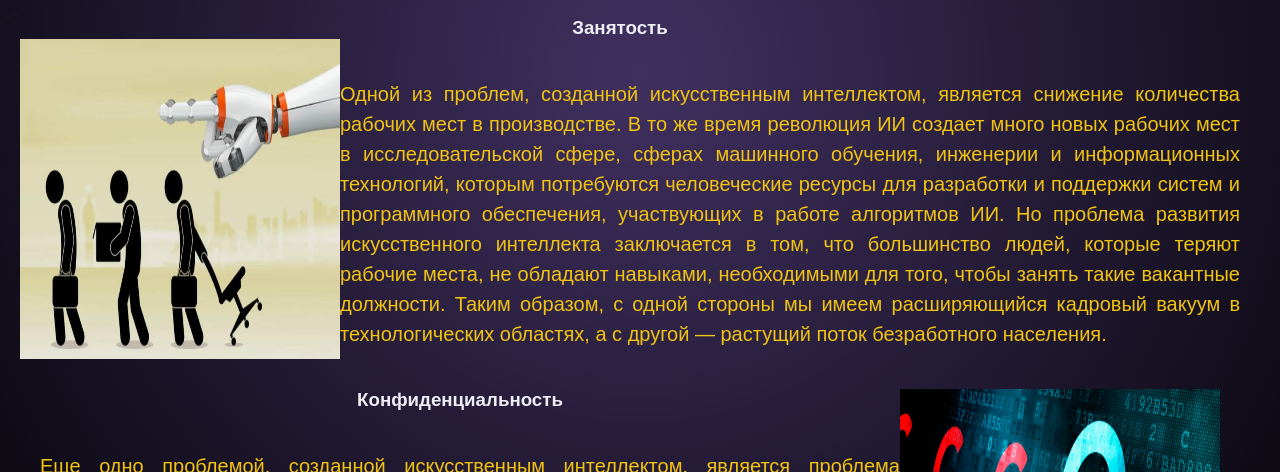
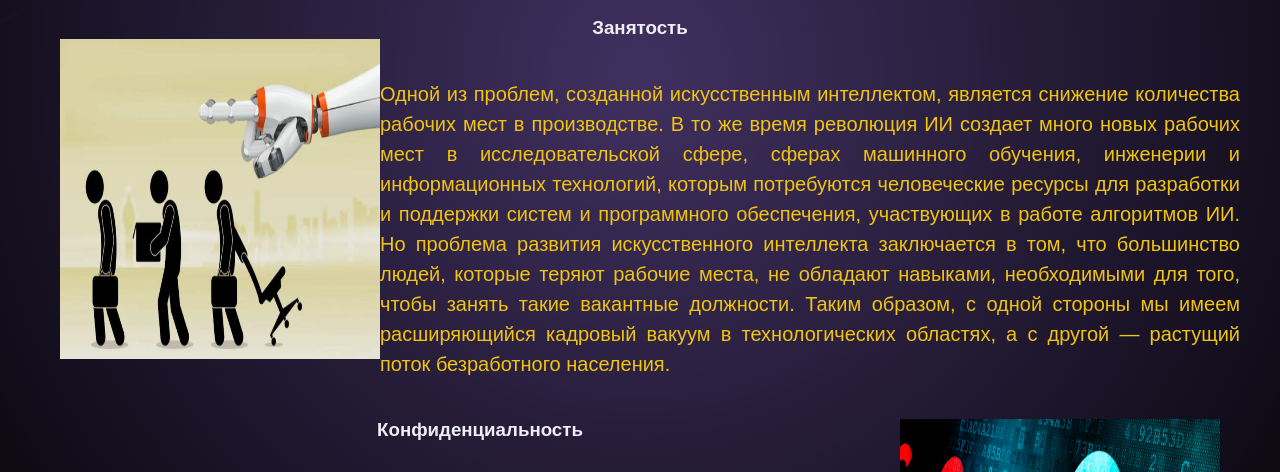
Before and after one commit to EduardShtol/EduardShtol.github.io, a plain HTML site: page ai problems.html in a window 1280 px wide. Shown: the part 328-800 px from the top of the page. Drawn offline with Linux system fonts and the light colour scheme.

Commit message:
Update 3.css

```diff
--- a/3.css
+++ b/3.css
@@ -176,8 +176,7 @@ body {
   }
 }
 .text-block {
-margin:20px;
-margin-right:60px;
+margin:60px;
 }
 
    a{
```
